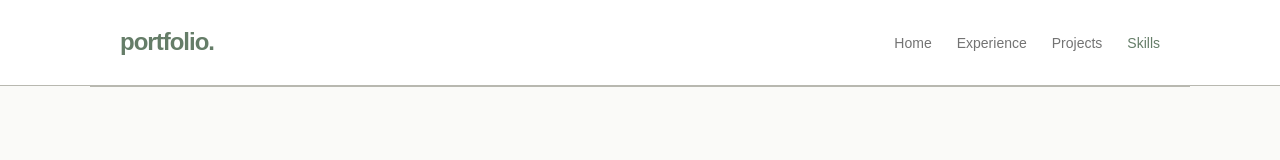
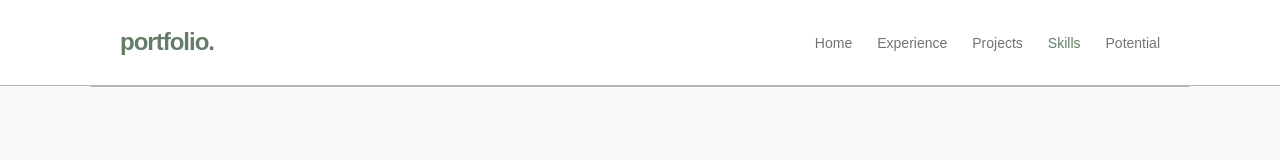
Before and after one commit to YcongKentA/Ycong_Act8, a plain HTML site: page software.html in a window 1280 px wide. Shown: the top 160 px of the page. Drawn offline with Linux system fonts and the light colour scheme.

Commit message:
Update software.html

```diff
--- a/software.html
+++ b/software.html
@@ -19,6 +19,7 @@
                 <li><a href="index.html#experience">Experience</a></li>
                 <li><a href="projects.html">Projects</a></li>
                 <li><a href="skills.html" class="active">Skills</a></li>
+                <li><a href="potential.html" class="potential-link">Potential</a></li>
             </ul>
 
         </nav>
```
